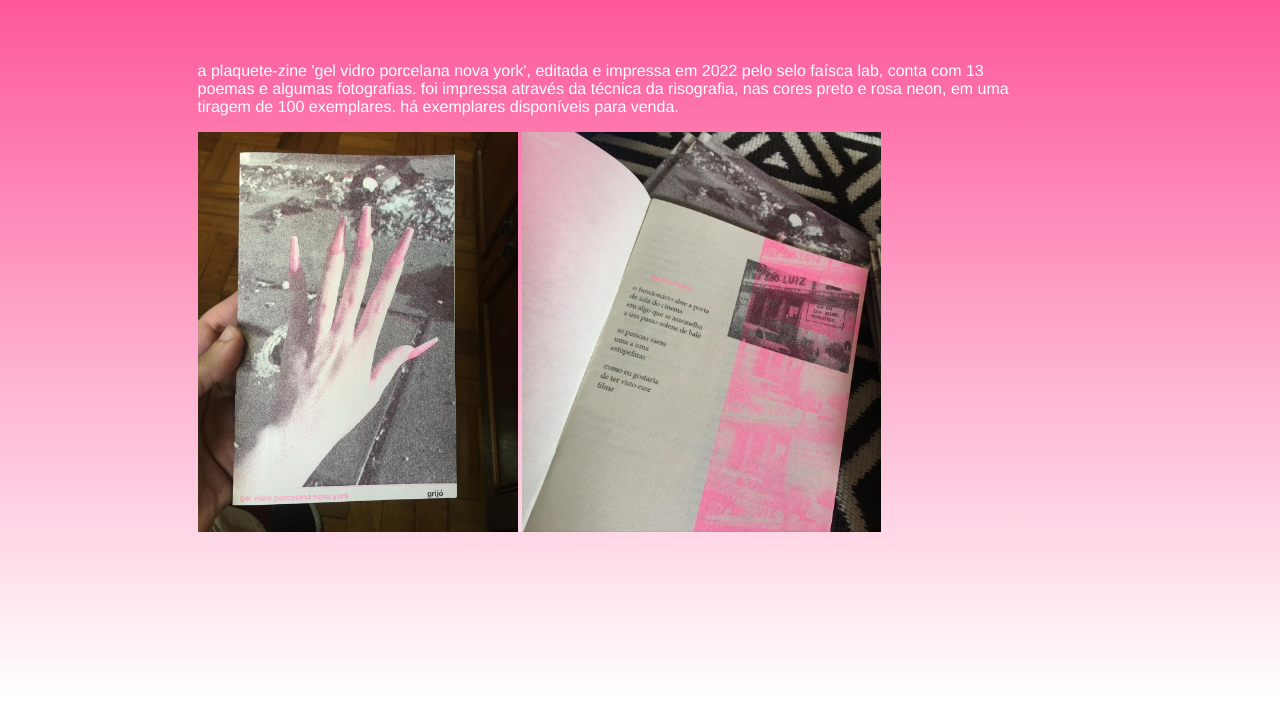
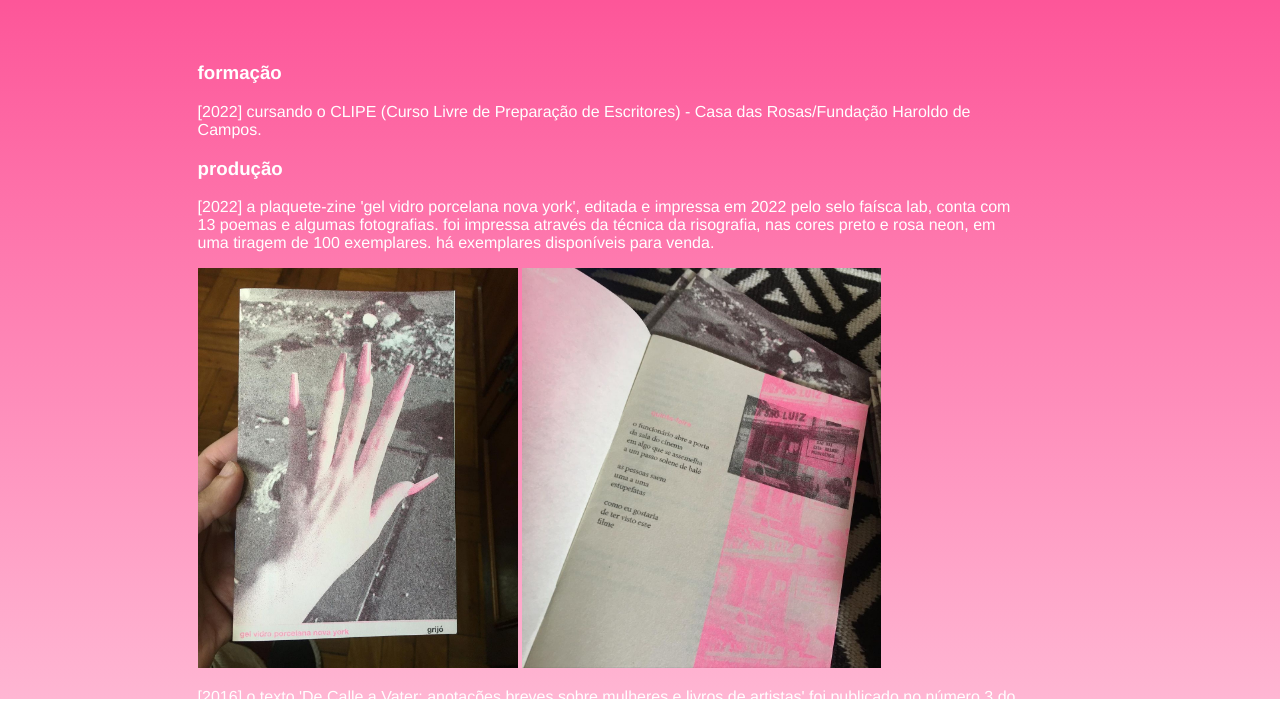
Before and after one commit to jullieutsch/grijo.xyz, a plain HTML site: page palavra.html in a window 1280 px wide. Shown: the part 101-825 px from the top of the page. Drawn offline with Linux system fonts and the light colour scheme.

Commit message:
adds info

```diff
--- a/palavra.html
+++ b/palavra.html
@@ -14,10 +14,15 @@
         </ul>
         </header>
         <main>
-            <p>a plaquete-zine 'gel vidro porcelana nova york', editada e impressa em 2022 pelo selo faísca lab, conta com 13 poemas e algumas fotografias.
+            <h3>formação</h3>
+            <p>[2022] cursando o CLIPE (Curso Livre de Preparação de Escritores) - Casa das Rosas/Fundação Haroldo de Campos.</p>
+            <h3>produção</h3>
+            <p>[2022] a plaquete-zine 'gel vidro porcelana nova york', editada e impressa em 2022 pelo selo faísca lab, conta com 13 poemas e algumas fotografias.
                 foi impressa através da técnica da risografia, nas cores preto e rosa neon, em uma tiragem de 100 exemplares. há exemplares disponíveis para venda.</p>
             <img src="img/zine_fechado.jpg" height="400px"/>
             <img src="img/zine_aberto.jpg" height="400px"/>
+
+            <p>[2016] o texto 'De Calle a Vater: anotações breves sobre mulheres e livros de artistas' foi publicado no número 3 do Jornal de Borda, com ediçãp de Fernanda Grigolin. Para download, clique <a href="http://tendadelivros.org/jornaldeborda/wp-content/uploads/2016/06/borda-3-2016_04_28-ALTA.pdf" target="_blank"> aqui.</a></p>
         </main>
     </body>
 </html>
--- a/style.css
+++ b/style.css
@@ -1,12 +1,12 @@
-html { height: 100%;}
-body {
+html {
     height: 100%;
-    background-image: linear-gradient( rgb(253, 83, 151) 10%, white);
+    background-image: linear-gradient( rgb(253, 83, 151) 10%, rgb(255, 182, 211));
     background-repeat: no-repeat;
     font-family: 'Helvetica Neue';
     color: white;
     font-weight: 500;
 }
+
 #main-title {
     color: white;
     font-size: 80px;
```
Also changed, not shown: artesvisuais.html (+4 -2 lines).
